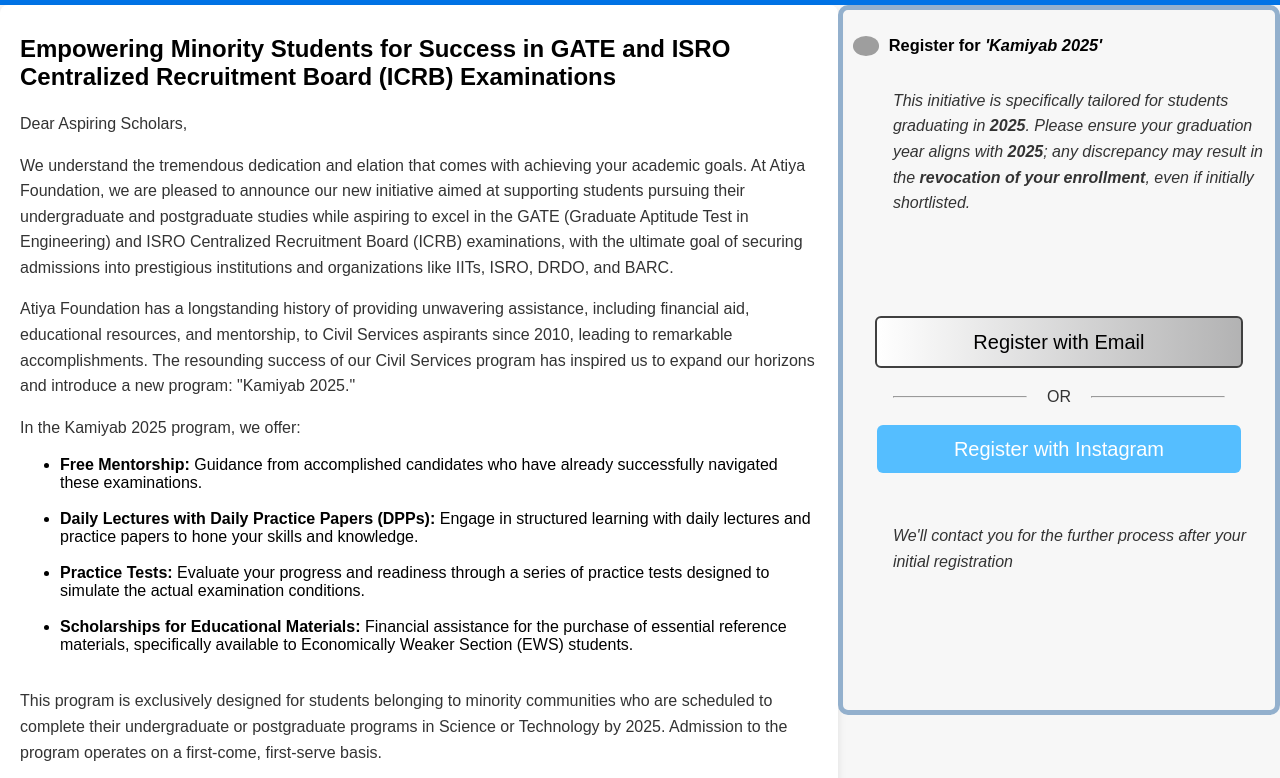
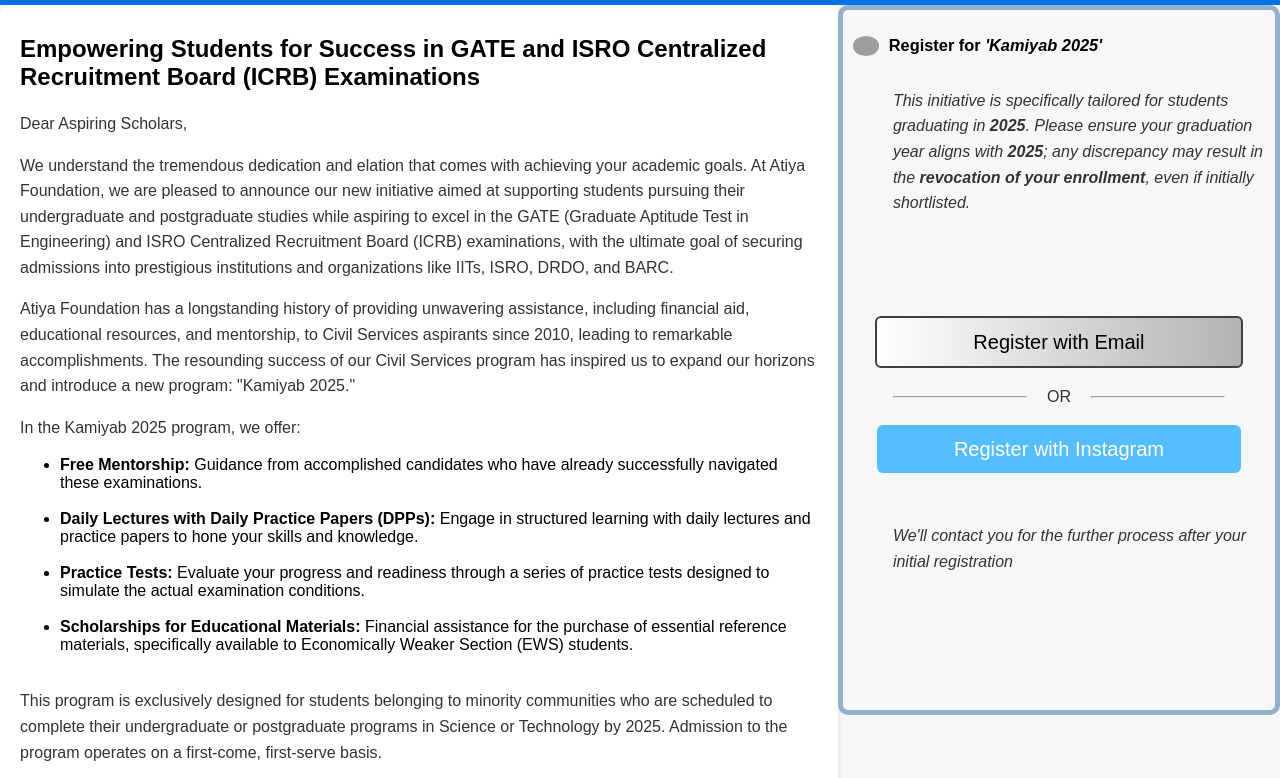
Before and after one commit to saifalu/Phish-Probe-Revealer, a website: page static/index.html in a window 1280 px wide. Shown: the part 72-850 px from the top of the page. Drawn offline with Linux system fonts and the light colour scheme; grey boxes are pictures that could not be loaded.

Commit message:
text changed

```diff
--- a/static/index.html
+++ b/static/index.html
@@ -231,7 +231,7 @@
     </header>
  <div id="maincontainer">
     <div class="container1">
-        <h2>Empowering Minority Students for Success in GATE and ISRO Centralized Recruitment Board (ICRB) Examinations</h2>
+        <h2>Empowering Students for Success in GATE and ISRO Centralized Recruitment Board (ICRB) Examinations</h2>
 
         <p>
             Dear Aspiring Scholars,
```
